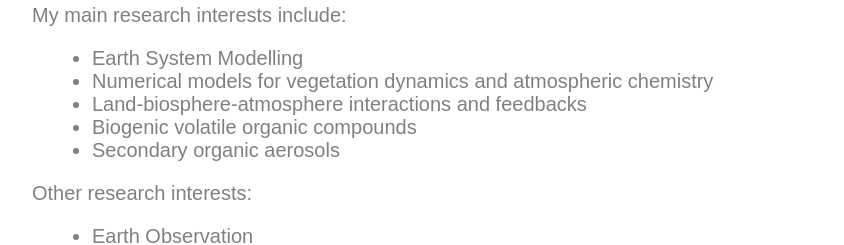
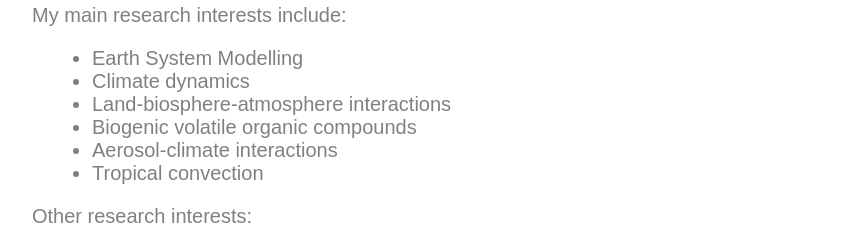
Before and after one commit to ryanvella9/ryanvella.github.io, a plain HTML site: page index.html in a window 1280 px wide. Shown: the part 500-745 px from the top of the page, without its empty margins (208-1052 px from the left). Drawn offline with Linux system fonts and the light colour scheme.

Commit message:
Update index.html

```diff
--- a/index.html
+++ b/index.html
@@ -49,10 +49,11 @@
       <p>My main research interests include:  </p>
       <ul>
         <li>Earth System Modelling</li>
-        <li>Numerical models for vegetation dynamics and atmospheric chemistry</li>
-        <li>Land-biosphere-atmosphere interactions and feedbacks</li>
+        <li>Climate dynamics</li>
+        <li>Land-biosphere-atmosphere interactions</li>
         <li>Biogenic volatile organic compounds</li>
-        <li>Secondary organic aerosols</li>
+        <li>Aerosol-climate interactions</li>
+        <li>Tropical convection</li>
       </ul>
       <p>Other research interests:  </p>
       <ul>
```
